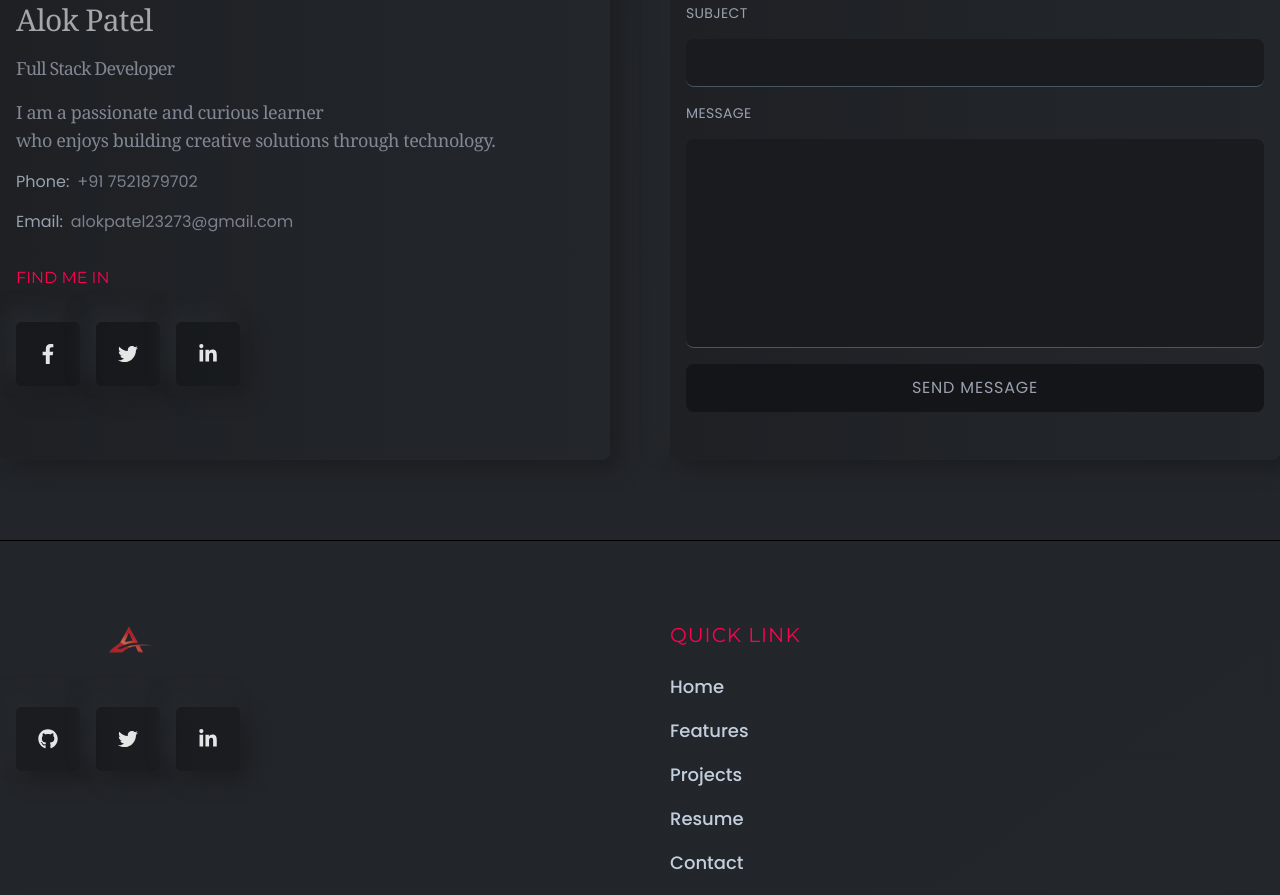
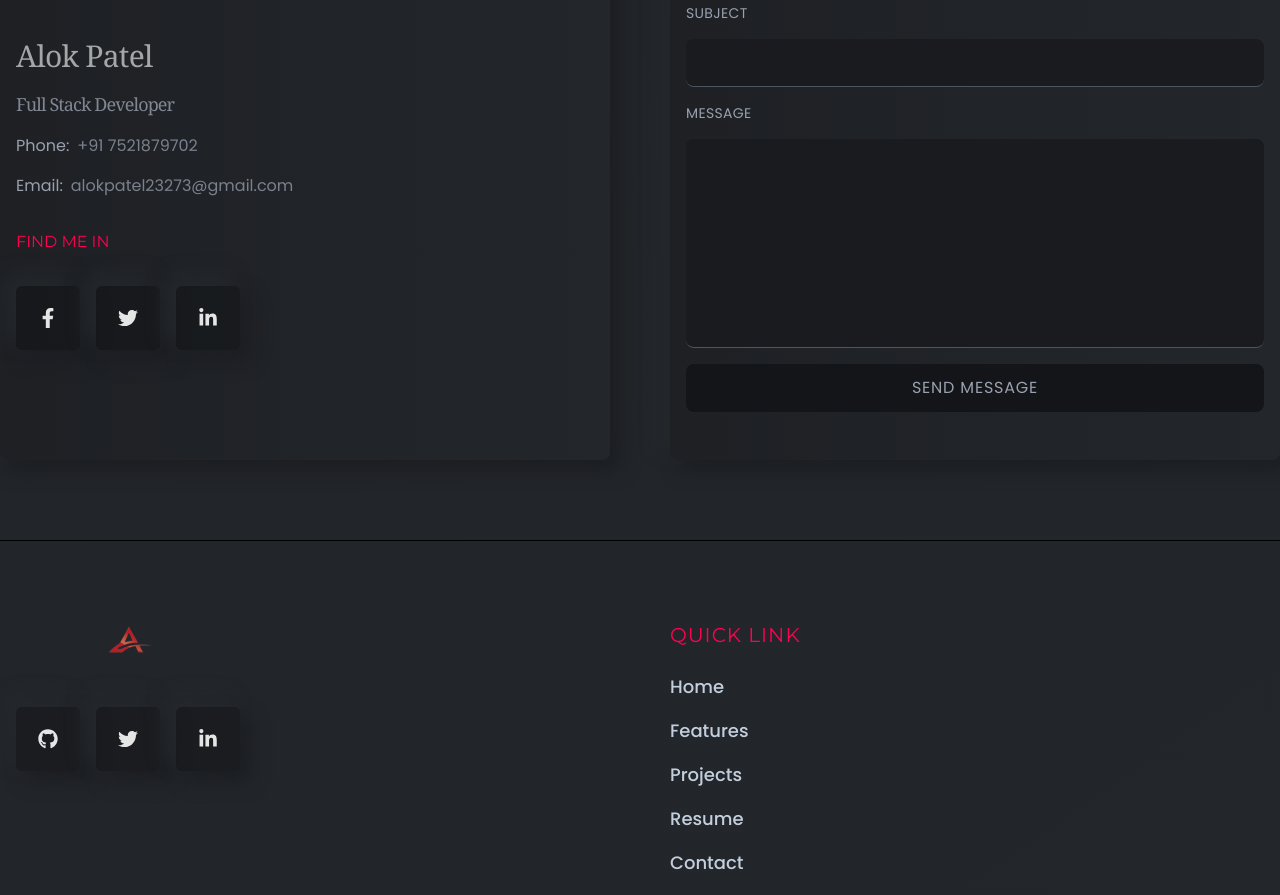
Before and after one commit to iamalokpatel/iamalokpatel, a Next.js app: page / in a window 1280 px wide. Shown: the part 4576-5471 px from the top of the page. Built offline with nearby package versions, Linux system fonts and the light colour scheme.

Commit message:
commited

```diff
--- a/src/components/contact/ContactLeft.js
+++ b/src/components/contact/ContactLeft.js
@@ -15,10 +15,6 @@ const ContactLeft = () => {
         </p>
         <p className="text-lg font-normal text-gray-400  tracking-tighter font-serif opacity-80 group-hover:opacity-100">
           Full Stack Developer
-        </p>
-        <p className="text-gray-400 tracking-tight font-serif opacity-80 text-lg group-hover:opacity-100">
-          I am a passionate and curious learner
-          <br /> who enjoys building creative solutions through technology.
         </p>
         <p className="text-base text-gray-400 flex items-center gap-2  group-hover:opacity-100">
           Phone:{" "}
```
